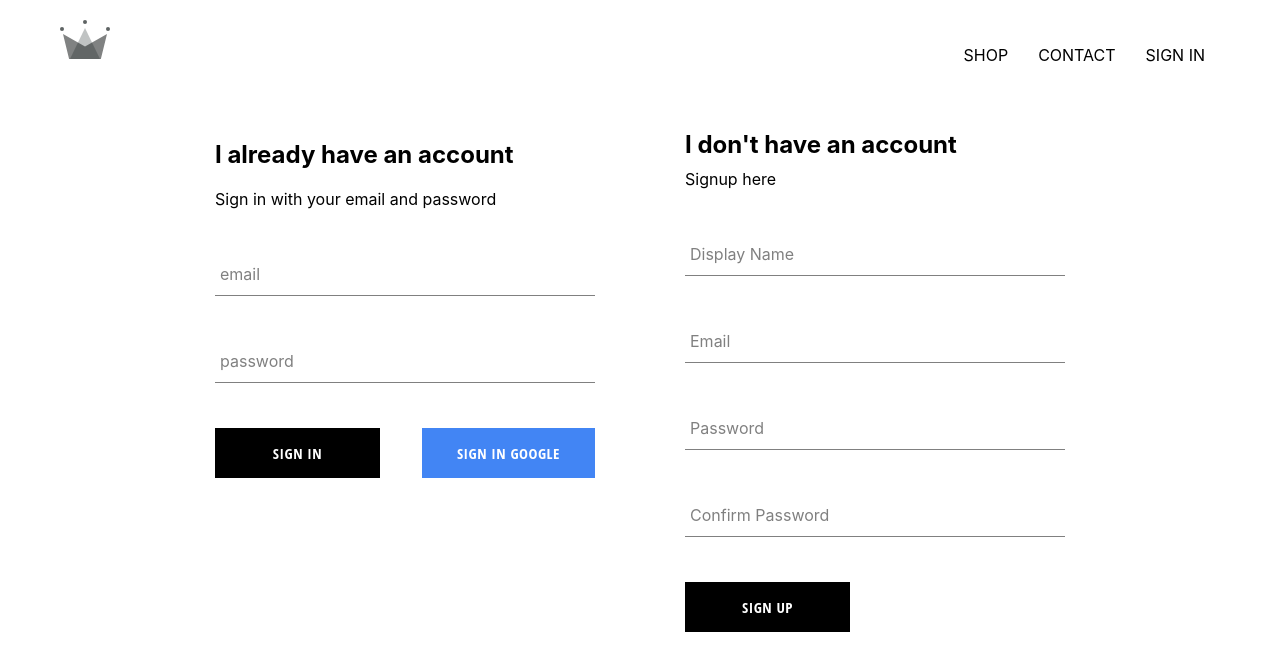
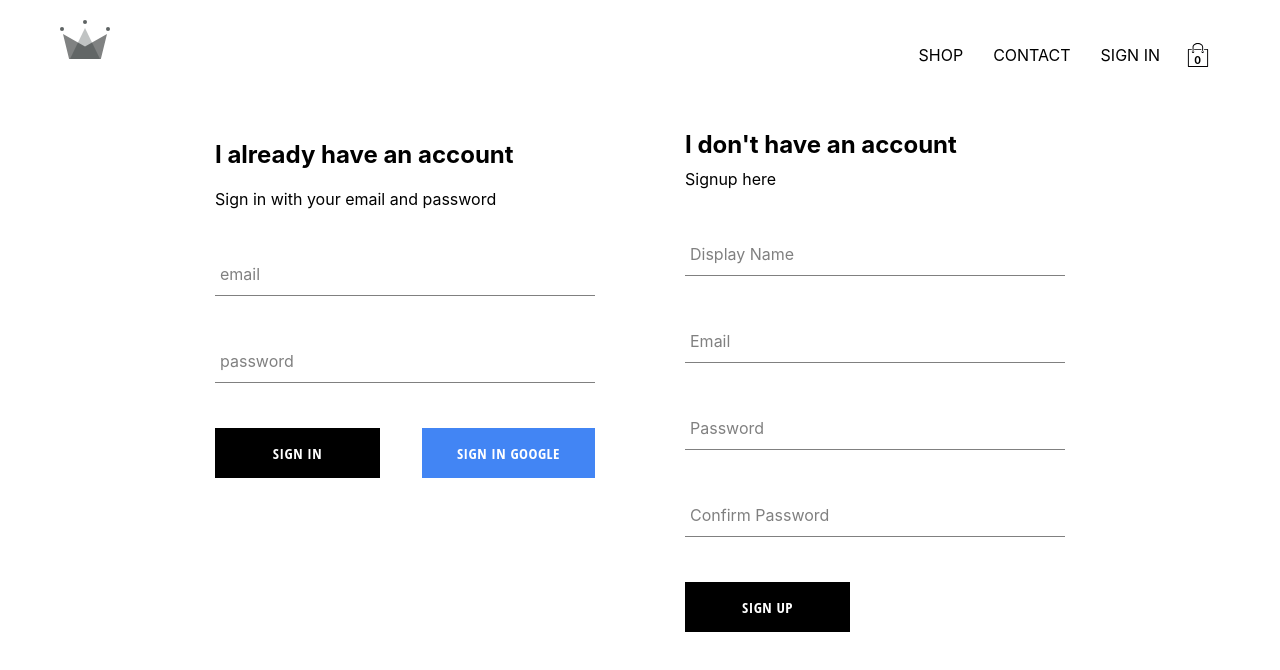
Before and after one commit to hero2hero/clothing-app, a React (Create React App) app: page /signin in a window 1280 px wide. Shown: the top 670 px of the page. Built offline with nearby package versions, Linux system fonts and the light colour scheme; no server answers.

Commit message:
added cartIcon and cartDropdown components, also implemented cart reducer, toggle cart hidden

```diff
--- /dev/null
+++ b/src/components/card-icon/cart-icon.compon.jsx
@@ -0,0 +1,21 @@
+import React from 'react';
+import {ReactComponent as ShoppingIcon} from '../../assets/shopping-bag.svg';
+import { connect } from 'react-redux'
+import { toggleCartHidden } from '../../redux/cart/cart.actions'
+
+import './cart-icon.styles.scss'
+
+const CardIcon = ({ toggleCartHidden }) => {
+    return (
+        <div className='cart-icon'>
+            <ShoppingIcon className='shopping-icon' onClick={toggleCartHidden}/>
+            <span className='item-count'>0</span>
+        </div>
+    );
+};
+
+const mapDispatchToProps = dispatch => ({
+    toggleCartHidden: () => dispatch(toggleCartHidden())
+})
+
+export default connect(null, mapDispatchToProps) (CardIcon);
--- /dev/null
+++ b/src/components/card-icon/cart-icon.styles.scss
@@ -0,0 +1,21 @@
+.cart-icon {
+  width: 45px;
+  height: 45px;
+  position: relative;
+  display: flex;
+  align-items: center;
+  justify-content: center;
+  cursor: pointer;
+
+  .shopping-icon {
+    width: 24px;
+    height: 24px;
+  }
+
+  .item-count {
+    position: absolute;
+    font-size: 10px;
+    font-weight: bold;
+    bottom: 12px;
+  }
+}
--- /dev/null
+++ b/src/components/cart-dropdown/cart-dropdown.compon.jsx
@@ -0,0 +1,14 @@
+import React from 'react';
+import './cart-dropdown.styles.scss'
+import CustomButton from '../custom-button/custom-button.compon'
+
+const Cart = () => {
+    return (
+        <div className="cart-dropdown">
+            <div className='cart-items'/>
+            <CustomButton>CHECKOUT</CustomButton>
+        </div>
+    );
+};
+
+export default Cart;
--- /dev/null
+++ b/src/components/cart-dropdown/cart-dropdown.styles.scss
@@ -0,0 +1,24 @@
+.cart-dropdown {
+  position: absolute;
+  width: 240px;
+  height: 340px;
+  display: flex;
+  flex-direction: column;
+  padding: 20px;
+  border: 1px solid black;
+  background-color: white;
+  top: 90px;
+  right: 40px;
+  z-index: 5;
+
+  .cart-items {
+    height: 240px;
+    display: flex;
+    flex-direction: column;
+    overflow: scroll;
+  }
+
+  button {
+    margin-top: auto;
+  }
+}
--- a/src/components/header/header.compon.jsx
+++ b/src/components/header/header.compon.jsx
@@ -3,10 +3,12 @@
 import { connect } from 'react-redux'
 import { auth } from "../../firebase/firebase.util";
 import { ReactComponent as Logo } from "../../assets/crown.svg";
+import CardIcon from '../card-icon/cart-icon.compon';
+import CartDropdown from '../cart-dropdown/cart-dropdown.compon'
 
 import "./header.styles.scss";
 
-const Header = ({ currentUser }) => {
+const Header = ({ currentUser, hidden }) => {
   return (
     <div className="header">
       <Link className="logo=container" to="/">
@@ -28,14 +30,17 @@
             SIGN IN
           </Link>
         )}
+        <CardIcon />
       </div>
+      {hidden ? null : <CartDropdown />}
     </div>
   );
 };
 
 
-const mapStateToProps = state => ({
-  currentUser: state.user.currentUser
+const mapStateToProps = ({ user: { currentUser}, cart: {hidden} }) => ({
+  currentUser,
+  hidden
 })
 
 export default connect(mapStateToProps)(Header);
--- a/src/components/menu-item/menu-item.styles.scss
+++ b/src/components/menu-item/menu-item.styles.scss
@@ -45,7 +45,7 @@
 
   .content {
     height: 90px;
-    width: 120px;
+    width: 150px;
     padding: 0 25px;
     display: flex;
     flex-direction: column;
--- /dev/null
+++ b/src/redux/cart/cart.actions.js
@@ -0,0 +1,5 @@
+import CartActionTypes from "./cart.types";
+
+export const toggleCartHidden = () => ({
+  type: CartActionTypes.TOGGLE_CART_HIDDEN,
+});
--- /dev/null
+++ b/src/redux/cart/cart.reducer.js
@@ -0,0 +1,19 @@
+import CartActionTypes from './cart.types'
+
+const INITIAL_STATE = {
+    hidden: true
+}
+
+const cartReducer = (state = INITIAL_STATE, action) => {
+    switch(action.type) {
+        case(CartActionTypes.TOGGLE_CART_HIDDEN):
+        return {
+            ...state,
+            hidden: !state.hidden
+        }
+        default:
+            return state;
+    }
+}
+
+export default cartReducer;
--- /dev/null
+++ b/src/redux/cart/cart.types.js
@@ -0,0 +1,5 @@
+const CartActionTypes = {
+    TOGGLE_CART_HIDDEN: 'TOGGLE_CART_HIDDEN'
+}
+
+export default CartActionTypes;
--- a/src/redux/root-reducer.js
+++ b/src/redux/root-reducer.js
@@ -1,7 +1,9 @@
 import { combineReducers } from 'redux';
 
 import userReducer from './user/user.reducer'
+import cartReducer from './cart/cart.reducer'
 
 export default combineReducers({
-    user: userReducer
+    user: userReducer,
+    cart: cartReducer
 });
```
Also changed, not shown: src/assets/shopping-bag.svg (added).
